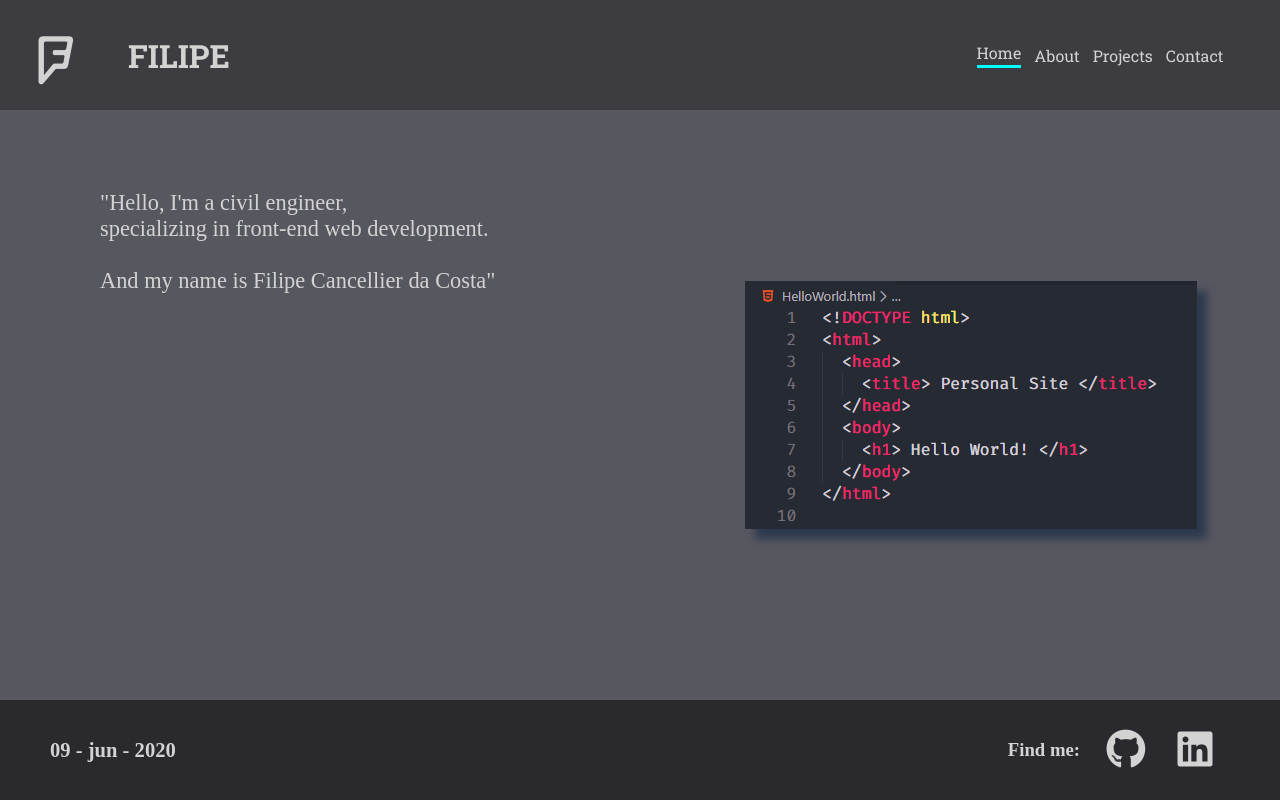
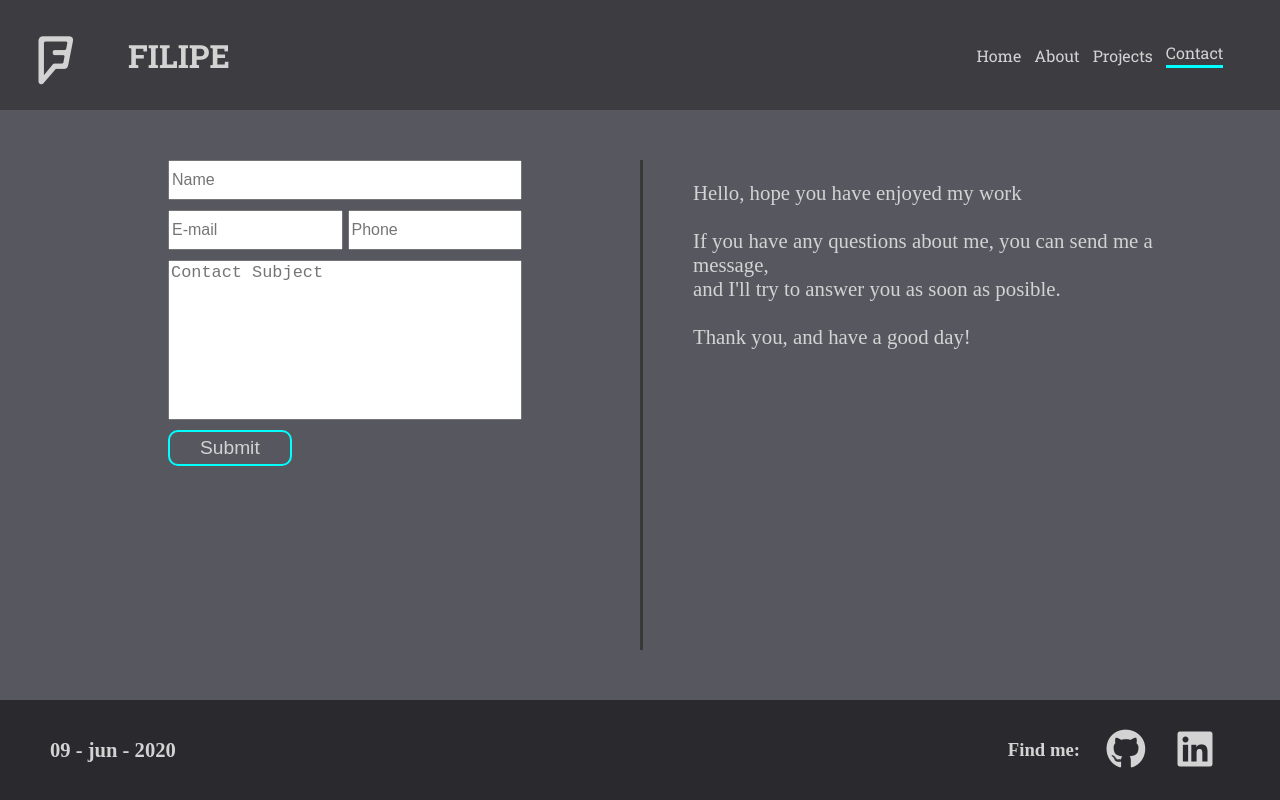
Before and after one commit to Cancellier27/FilipeSite, a React (Create React App) app: page /contact in a window 1280 px wide. Built offline with nearby package versions, Linux system fonts and the light colour scheme.

Commit message:
making the routes among the pages

```diff
--- a/package.json
+++ b/package.json
@@ -9,6 +9,7 @@
     "@testing-library/user-event": "^7.2.1",
     "react": "^16.13.1",
     "react-dom": "^16.13.1",
+    "react-router-dom": "^5.2.0",
     "react-scripts": "3.4.1"
   },
   "scripts": {
--- a/src/App.js
+++ b/src/App.js
@@ -1,19 +1,17 @@
-import React from 'react';
+import React, { useState } from 'react';
 import './App.css';
 
 import Header from './components/header/header'
 import Footer from './components/footer/footer'
-import Main from './components/main/main'
-import About from './components/about/about'
-import Projects from './components/projects/projects'
-import Contact from './components/contact/contact'
+import Routes from './routes'
 
 function App() {
+
   return (
     <div className="App">
       <Header />
 
-      <Main />
+      <Routes />
 
       <Footer />
     </div>
--- a/src/components/contact/contact.jsx
+++ b/src/components/contact/contact.jsx
@@ -13,7 +13,7 @@ const Contact = () => (
         <input type="text" placeholder="Phone" className="phoneInput" />
         </div>
         <div>
-          <textarea type="text" placeholder="Contact Subject" maxlength="400" />
+          <textarea type="text" placeholder="Contact Subject" maxLength="400" />
         </div>
         <button>Submit</button>
       </form>
--- a/src/components/header/header.jsx
+++ b/src/components/header/header.jsx
@@ -1,7 +1,27 @@
-import React from 'react'
+import React, {useState} from 'react'
+import { Link } from 'react-router-dom'
 import './header.css'
 
 const Header = () => {
+
+  function homeClass() {
+    const pagePath = window.location.pathname
+    return pagePath === "/" ? "selectedHeader" : ""
+  }
+  function aboutClass() {
+    const pagePath = window.location.pathname
+    return pagePath === "/about" ? "selectedHeader" : ""
+  }
+  function projectsClass() {
+    const pagePath = window.location.pathname
+    return pagePath === "/projects" ? "selectedHeader" : ""
+  }
+  function contactClass() {
+    const pagePath = window.location.pathname
+    return pagePath === "/contact" ? "selectedHeader" : ""
+  }
+
+
   return (
     <header>
       <div className="iconF">
@@ -15,19 +35,19 @@ const Header = () => {
       <ul className="navBar">
         <li>
           <a href="/">Home</a>
-          <div className="selectedHeader"></div>
+          <div className={homeClass()}></div>
         </li>
         <li>
-          <a href="/">About</a>
-          <div></div>
+          <a href="http://localhost:3000/about" >About</a>
+          <div className={aboutClass()}></div>
         </li>
         <li>
-          <a href="/">Projects</a>
-          <div></div>
+          <a href="http://localhost:3000/projects" >Projects</a>
+          <div className={projectsClass()}></div>
         </li>
         <li>
-          <a href="/">Contact</a>
-          <div></div>
+          <a href="http://localhost:3000/contact">Contact</a>
+          <div className={contactClass()}></div>
         </li>
       </ul>
 
--- /dev/null
+++ b/src/routes.jsx
@@ -0,0 +1,20 @@
+import React from 'react'
+import { Route, BrowserRouter } from 'react-router-dom'
+
+import Main from './components/main/main'
+import About from './components/about/about'
+import Projects from './components/projects/projects'
+import Contact from './components/contact/contact'
+
+const Routes = () => {
+  return (
+    <BrowserRouter>
+      <Route component={Main} path="/" exact />
+      <Route component={About} path="/about" />
+      <Route component={Projects} path="/projects" />
+      <Route component={Contact} path="/contact" />
+    </BrowserRouter>
+  )
+}
+
+export default Routes
```
Also changed, not shown: 1 other file (tests, documents, lock files or other folders).
